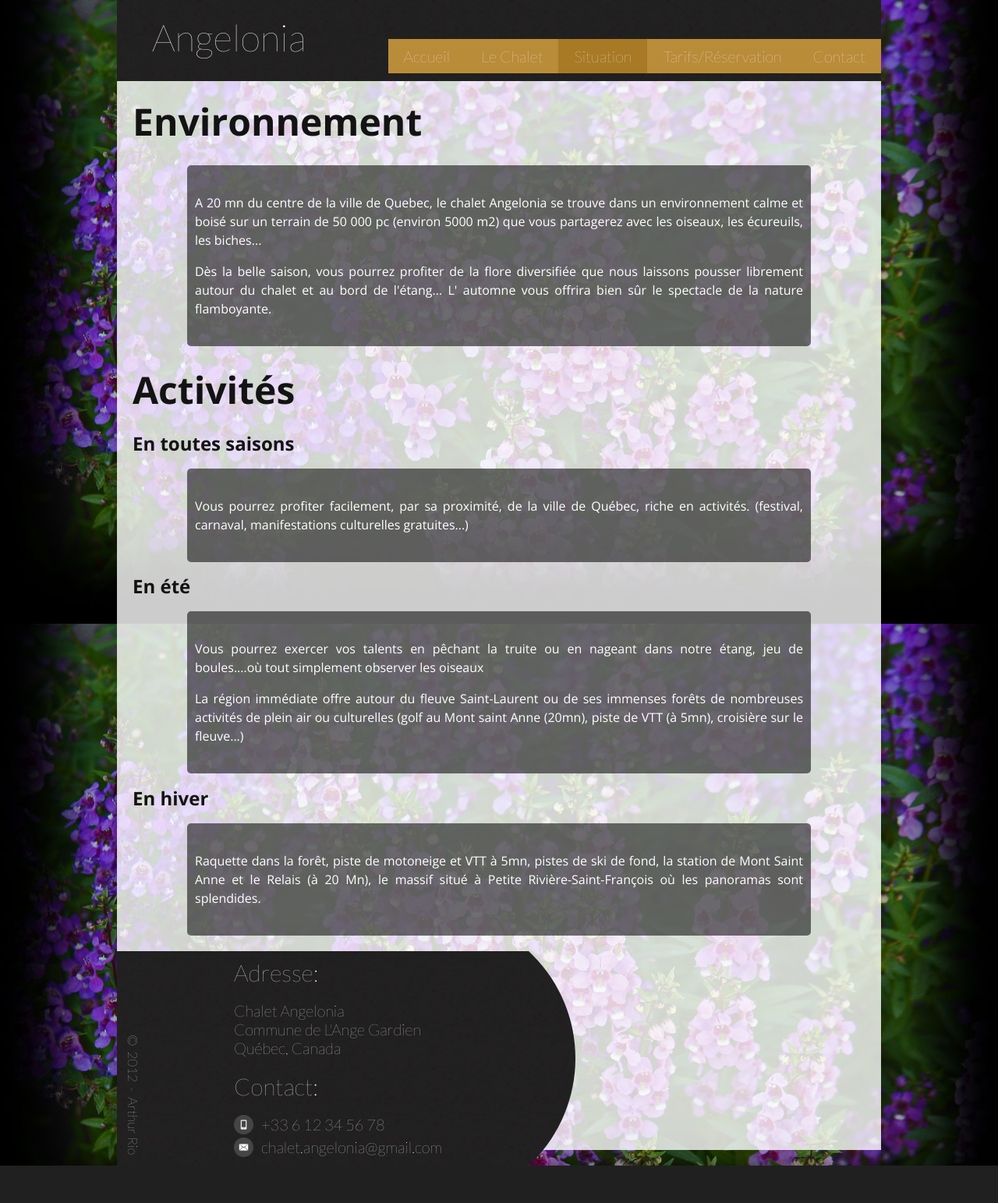
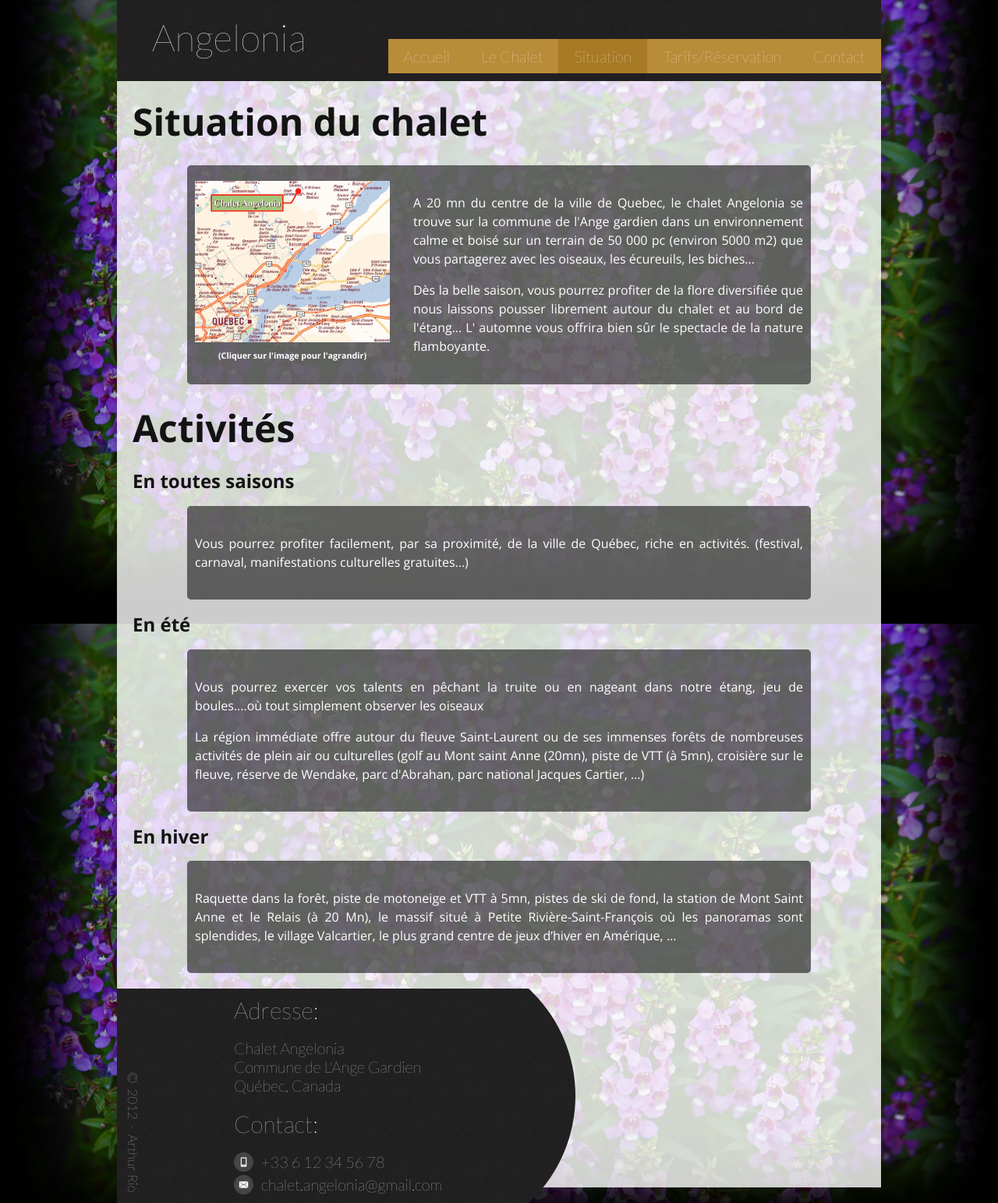
Before and after one commit to arthurio/angelonia, a Django app: page /neighborhood in a window 1280 px wide. Shown: the whole page at 78% size. Before the commit the page ends 1495 px from the top, so only its background shows below. Run offline with Django 3.2, Linux system fonts and the light colour scheme; parts of the project's set-up code (start-up, migrations or seed data) failed here and were passed over; some libraries are stand-ins or nearby versions; some web fonts are replaced.

Commit message:
change the neighborhood page

```diff
--- a/angelonia/static/css/style.css
+++ b/angelonia/static/css/style.css
@@ -39,6 +39,10 @@ a {
     color: #FFF;
 }
 
+h6 {
+    margin: 5px 0;
+}
+
 .float-right {
     float: right;
 }
@@ -72,6 +76,13 @@ a {
 .paragraph.full {
     width: 780px;
     padding: 20px 10px;
+    margin: auto;
+}
+
+.map img {
+    cursor: pointer;
+    cursor: -webkit-zoom-in; cursor: -moz-zoom-in;
+    width: 100%;
     margin: auto;
 }
 
@@ -682,20 +693,9 @@ div.footer a:hover {
     width: 250px;
 }
 
-#gallery .overview .map img {
-    cursor: pointer;
-    cursor: -webkit-zoom-in; cursor: -moz-zoom-in;
-    width: 100%;
-    margin: auto;
-}
-
 #gallery .overview .map img.terasse {
     margin: 0 35px;
     width: 180px;
-}
-
-#gallery h6 {
-    margin: 5px 0;
 }
 /* END GALLERY */
 
@@ -703,4 +703,14 @@ div.footer a:hover {
 #neighborhood .paragraph {
     text-align: justify;
 }
+
+#neighborhood .map {
+    width: 250px;
+    text-align: center;
+}
+
+#neighborhood .description {
+    width: 500px;
+}
+
 /* END NEIGHBORHOOD */
--- a/angelonia/templates/neighborhood.html
+++ b/angelonia/templates/neighborhood.html
@@ -1,14 +1,20 @@
 {% extends 'base.html' %}
 {% block content %}
 <div id="neighborhood">
-    <h1>Environnement</h1>
-    <div class="paragraph full">
-        <p>A 20 mn du centre de la ville de Quebec, le chalet Angelonia se trouve dans un environnement calme
-        et boisé sur un terrain de 50 000 pc (environ 5000 m2) que vous partagerez avec les oiseaux, les
-        écureuils, les biches...</p>
-        <p>Dès la belle saison, vous pourrez profiter de la flore diversifiée que nous laissons pousser
-        librement autour du chalet et au bord de l'étang... L' automne vous offrira bien sûr le spectacle de la
-        nature flamboyante.</p>
+    <h1>Situation du chalet</h1>
+    <div class="clearfix paragraph full">
+        <div class="float map">
+            <img src="{{ STATIC_URL }}images/map/situation.jpg"/>
+            <h6>(Cliquer sur l'image pour l'agrandir)</h6>
+        </div>
+        <div class="float-right description">
+            <p>A 20 mn du centre de la ville de Quebec, le chalet Angelonia se trouve sur la commune de l'Ange gardien
+            dans un environnement calme et boisé sur un terrain de 50 000 pc (environ 5000 m2) que vous partagerez avec
+            les oiseaux, les écureuils, les biches...</p>
+            <p>Dès la belle saison, vous pourrez profiter de la flore diversifiée que nous laissons pousser
+            librement autour du chalet et au bord de l'étang... L' automne vous offrira bien sûr le spectacle de la
+            nature flamboyante.</p>
+        </div>
     </div>
 
     <h1>Activités</h1>
@@ -23,13 +29,13 @@
     boules....où tout simplement observer les oiseaux</p>
         <p>La région immédiate offre autour du fleuve Saint-Laurent ou de ses immenses forêts de nombreuses
     activités de plein air ou culturelles (golf au Mont saint Anne (20mn), piste de VTT (à 5mn),
-    croisière sur le fleuve...)</p>
+    croisière sur le fleuve, réserve de Wendake, parc d'Abrahan, parc national Jacques Cartier, ...)</p>
     </div>
     <h2>En hiver</h2>
     <div class="paragraph full">
         <p>Raquette dans la forêt, piste de motoneige et VTT à 5mn, pistes de ski de fond, la station de Mont
     Saint Anne et le Relais (à 20 Mn), le massif situé à Petite Rivière-Saint-François où les panoramas
-    sont splendides.</p>
+    sont splendides, le village Valcartier, le plus grand centre de jeux d’hiver en Amérique, ...</p>
     </div>
 
 </div>
```
Also changed, not shown: angelonia/static/images/map/situation.jpg (added).
